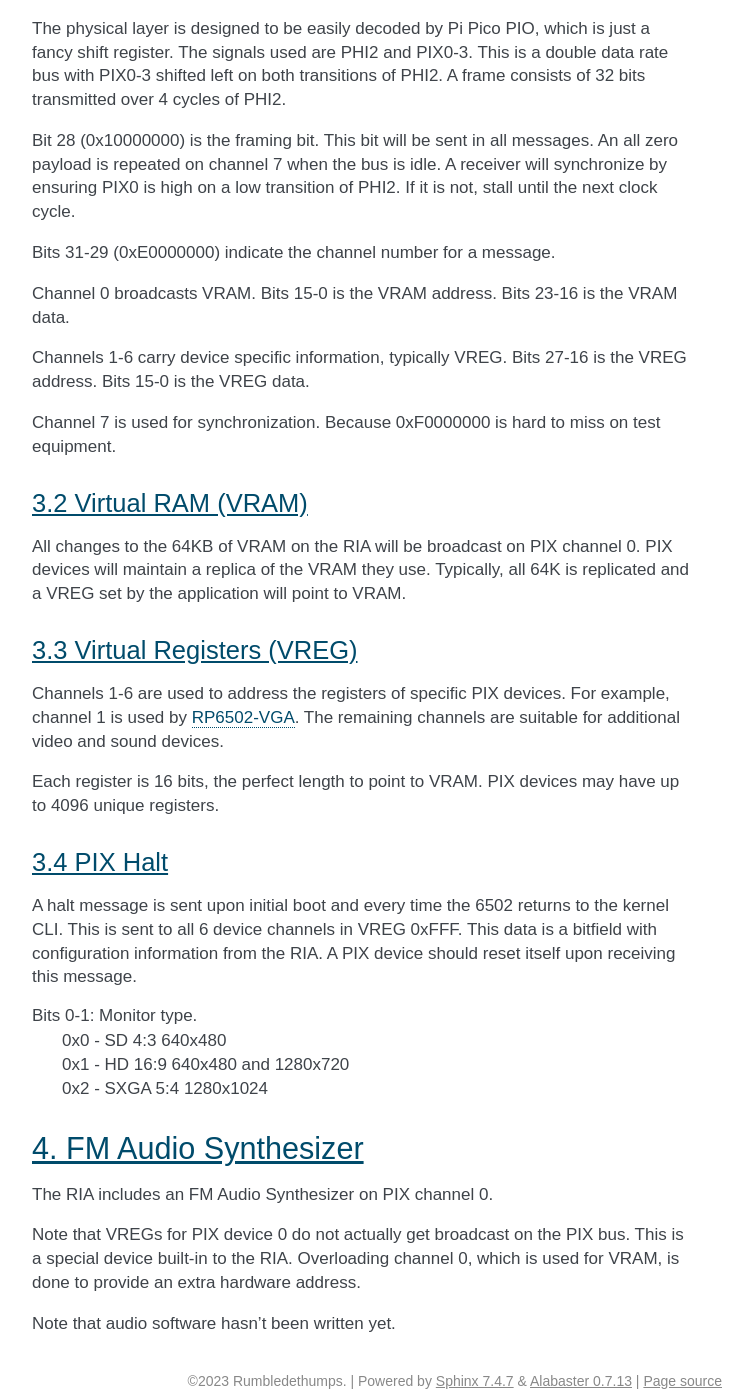
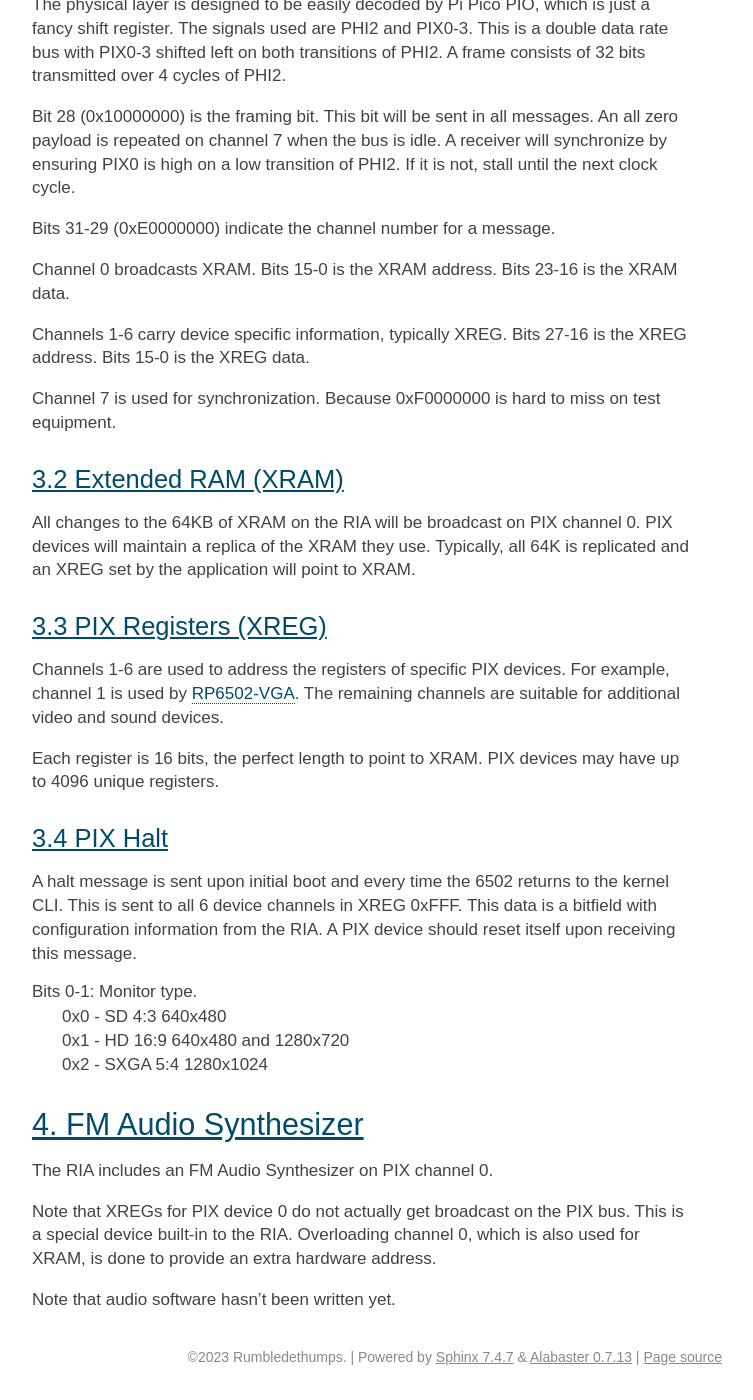
Before and after one commit to picocomputer/picocomputer.github.io, a Sphinx documentation site: the page built from docs/source/ria.rst, in a window 1280 px wide and 1400 px high, scrolled down 3682 px. Shown: the whole window, without its empty margins (388-1141 px from the left). Built offline with Sphinx 7.4.7, drawn with Linux system fonts in a browser that asks for light colours; some of the changed text lies outside the part shown.

Commit message:
eXtended ram et al

```diff
--- a/docs/source/ria.rst
+++ b/docs/source/ria.rst
@@ -70,26 +70,26 @@ WARNING! Do not hook up a physical button to RESB. If you really need one for so
      - Reserved. To be used for video frame counter.
    * - $FFE4
      - RW0
-     - Read or write the VRAM referenced by ADDR0.
+     - Read or write the XRAM referenced by ADDR0.
    * - $FFE5
      - STEP0
      - Signed byte added to ADDR0 after every access to RW0.
    * - | $FFE6 -
        | $FFE7
      - ADDR0
-     - Address of VRAM for RW0.
+     - Address of XRAM for RW0.
    * - $FFE8
      - RW1
-     - Read or write the VRAM referenced by ADDR1.
+     - Read or write the XRAM referenced by ADDR1.
    * - $FFE9
      - STEP1
      - Signed byte added to ADDR1 after every access to RW1.
    * - | $FFEA -
        | $FFEB
      - ADDR1
-     - Address of VRAM for RW1.
+     - Address of XRAM for RW1.
    * - $FFEC
-     - VSTACK
+     - XSTACK
      - 256 bytes for passing kernel paramaters.
    * - $FFED
      - ERRNO_LO
@@ -147,18 +147,17 @@ WARNING! Do not hook up a physical button to RESB. If you really need one for so
 
 Easy and direct access to the UART RX/TX pins of the :doc:`ria` is available from $FFE0-$FFE2. The ready flags on bits 6-7 enable testing with the BIT operator. You may choose to use these or STDIN and STDOUT from the :doc:`api`. Using the UART directly while a STDIN or STDOUT kernel function is in progress will result in undefined behavior.
 
+2.2 Extended RAM (XRAM)
+-----------------------
 
-2.2 Virtual Stack (VSTACK)
---------------------------
+RW0 and RW1 are two portals to the same 64K XRAM. Having only one portal would make moving XRAM very slow since data would have to buffer in 6502 RAM. Ideally, you won't move XRAM and can use the pair for better optimizations.
+
+STEP0 and STEP1 are reset to 1. These are signed so you can go backwards and reverse data. These adders allow for very fast sequential access, which typically make up for the slightly slower random access as compared to 6502 RAM.
+
+2.3 Extended Stack (XSTACK)
+---------------------------
 
 This is 256 bytes of last-in, first-out, top-down stack used for the fastcall mechanism described in the :doc:`api`. Reading past the end is guaranteed to return zeros.
-
-2.3 Virtual RAM (VRAM)
-----------------------
-
-RW0 and RW1 are two portals to the same 64K VRAM. Having only one portal would make moving VRAM very slow since data would have to buffer in 6502 RAM. Having two allows moving VRAM to be slightly faster than moving 6502 RAM. Ideally, you won't move VRAM and can use the pair for better optimizations.
-
-STEP0 and STEP1 are reset to 1. These are signed so you can go backwards and reverse data. These adders allow for very fast sequential access, which typically make up for the slightly slower random access as compared to 6502 RAM.
 
 
 1. Pico Information Exchange (PIX)
@@ -175,28 +174,28 @@ Bit 28 (0x10000000) is the framing bit. This bit will be sent in all messages. A
 
 Bits 31-29 (0xE0000000) indicate the channel number for a message.
 
-Channel 0 broadcasts VRAM. Bits 15-0 is the VRAM address. Bits 23-16 is the VRAM data.
+Channel 0 broadcasts XRAM. Bits 15-0 is the XRAM address. Bits 23-16 is the XRAM data.
 
-Channels 1-6 carry device specific information, typically VREG.  Bits 27-16 is the VREG address. Bits 15-0 is the VREG data.
+Channels 1-6 carry device specific information, typically XREG.  Bits 27-16 is the XREG address. Bits 15-0 is the XREG data.
 
 Channel 7 is used for synchronization. Because 0xF0000000 is hard to miss on test equipment.
 
-3.2 Virtual RAM (VRAM)
-----------------------
+3.2 Extended RAM (XRAM)
+-----------------------
 
-All changes to the 64KB of VRAM on the RIA will be broadcast on PIX channel 0. PIX devices will maintain a replica of the VRAM they use. Typically, all 64K is replicated and a VREG set by the application will point to VRAM.
+All changes to the 64KB of XRAM on the RIA will be broadcast on PIX channel 0. PIX devices will maintain a replica of the XRAM they use. Typically, all 64K is replicated and an XREG set by the application will point to XRAM.
 
-3.3 Virtual Registers (VREG)
-----------------------------
+3.3 PIX Registers (XREG)
+------------------------
 
 Channels 1-6 are used to address the registers of specific PIX devices. For example, channel 1 is used by :doc:`vga`. The remaining channels are suitable for additional video and sound devices.
 
-Each register is 16 bits, the perfect length to point to VRAM. PIX devices may have up to 4096 unique registers.
+Each register is 16 bits, the perfect length to point to XRAM. PIX devices may have up to 4096 unique registers.
 
 3.4 PIX Halt
 ------------
 
-A halt message is sent upon initial boot and every time the 6502 returns to the kernel CLI. This is sent to all 6 device channels in VREG 0xFFF. This data is a bitfield with configuration information from the RIA. A PIX device should reset itself upon receiving this message.
+A halt message is sent upon initial boot and every time the 6502 returns to the kernel CLI. This is sent to all 6 device channels in XREG 0xFFF. This data is a bitfield with configuration information from the RIA. A PIX device should reset itself upon receiving this message.
 
 Bits 0-1: Monitor type.
   | 0x0 - SD 4:3 640x480
@@ -209,6 +208,6 @@ Bits 0-1: Monitor type.
 
 The RIA includes an FM Audio Synthesizer on PIX channel 0.
 
-Note that VREGs for PIX device 0 do not actually get broadcast on the PIX bus. This is a special device built-in to the RIA. Overloading channel 0, which is used for VRAM, is done to provide an extra hardware address.
+Note that XREGs for PIX device 0 do not actually get broadcast on the PIX bus. This is a special device built-in to the RIA. Overloading channel 0, which is also used for XRAM, is done to provide an extra hardware address.
 
 Note that audio software hasn't been written yet.
```
Also changed, not shown: docs/source/api.rst (+23 -23 lines), docs/source/vga.rst (+4 -4 lines).
